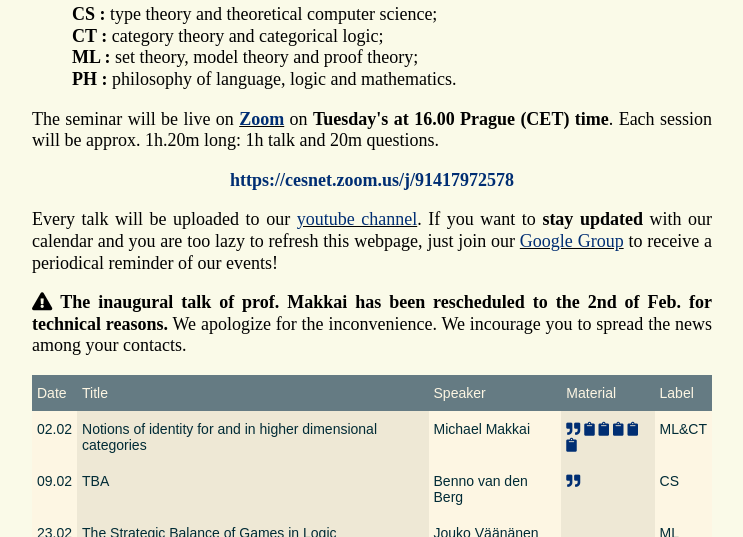
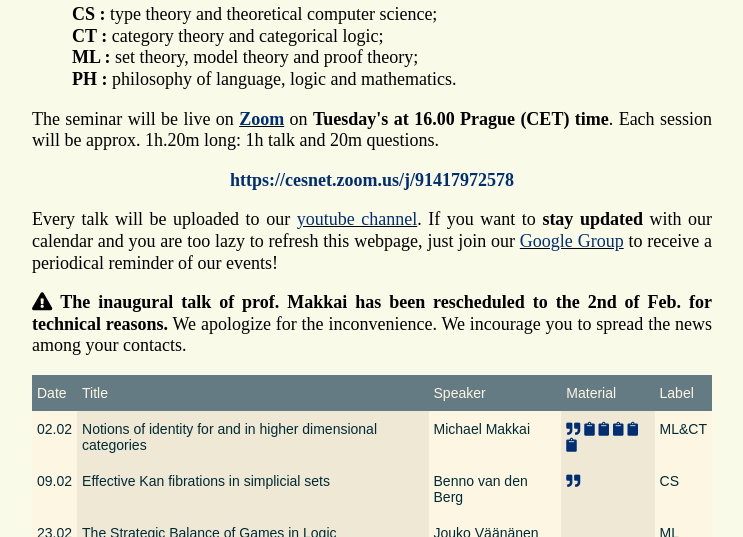
Before and after one commit to BohemianLPC/BohemianLPC.github.io, a plain HTML site: page index.html in a window 1280 px wide. Shown: the part 263-800 px from the top of the page, without its empty margins (268-1011 px from the left). Drawn offline with Linux system fonts and the light colour scheme; some icons are missing.

Commit message:
new abstract

```diff
--- a/index.html
+++ b/index.html
@@ -112,7 +112,7 @@
   </tr>
   <tr>
     <td class="tg-0lax">09.02</td>
-    <td class="tg-alz1">TBA</td>
+    <td class="tg-alz1">Effective Kan fibrations in simplicial sets</td>
     <td class="tg-0lax">Benno van den Berg</td>
     <td class="tg-alz1"><a href="abstracts/abstracts.html#bvdb"><i class="fas fa-quote-right"></i></a></td>
     <td class="tg-0lax">CS</td>
```
